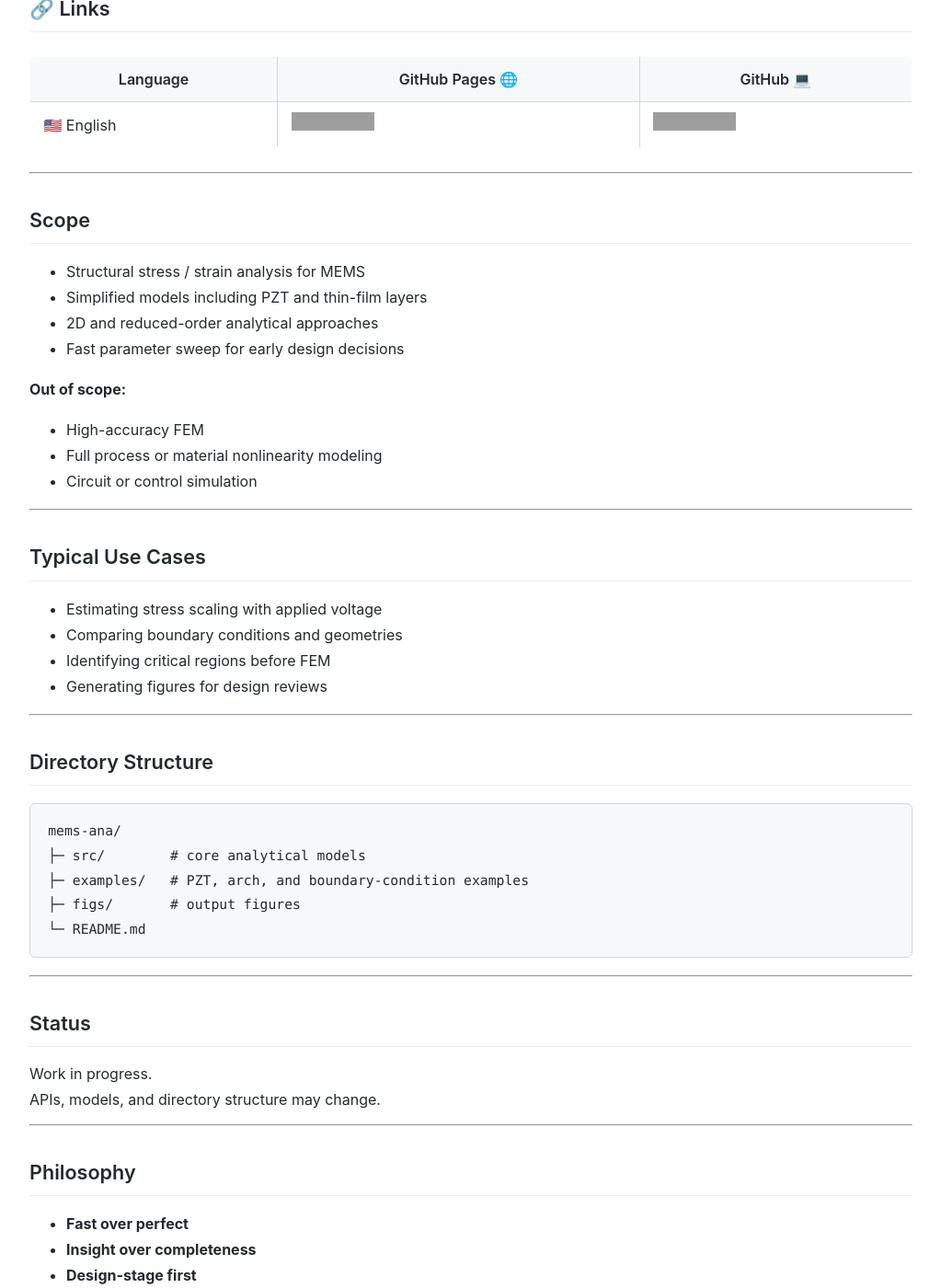
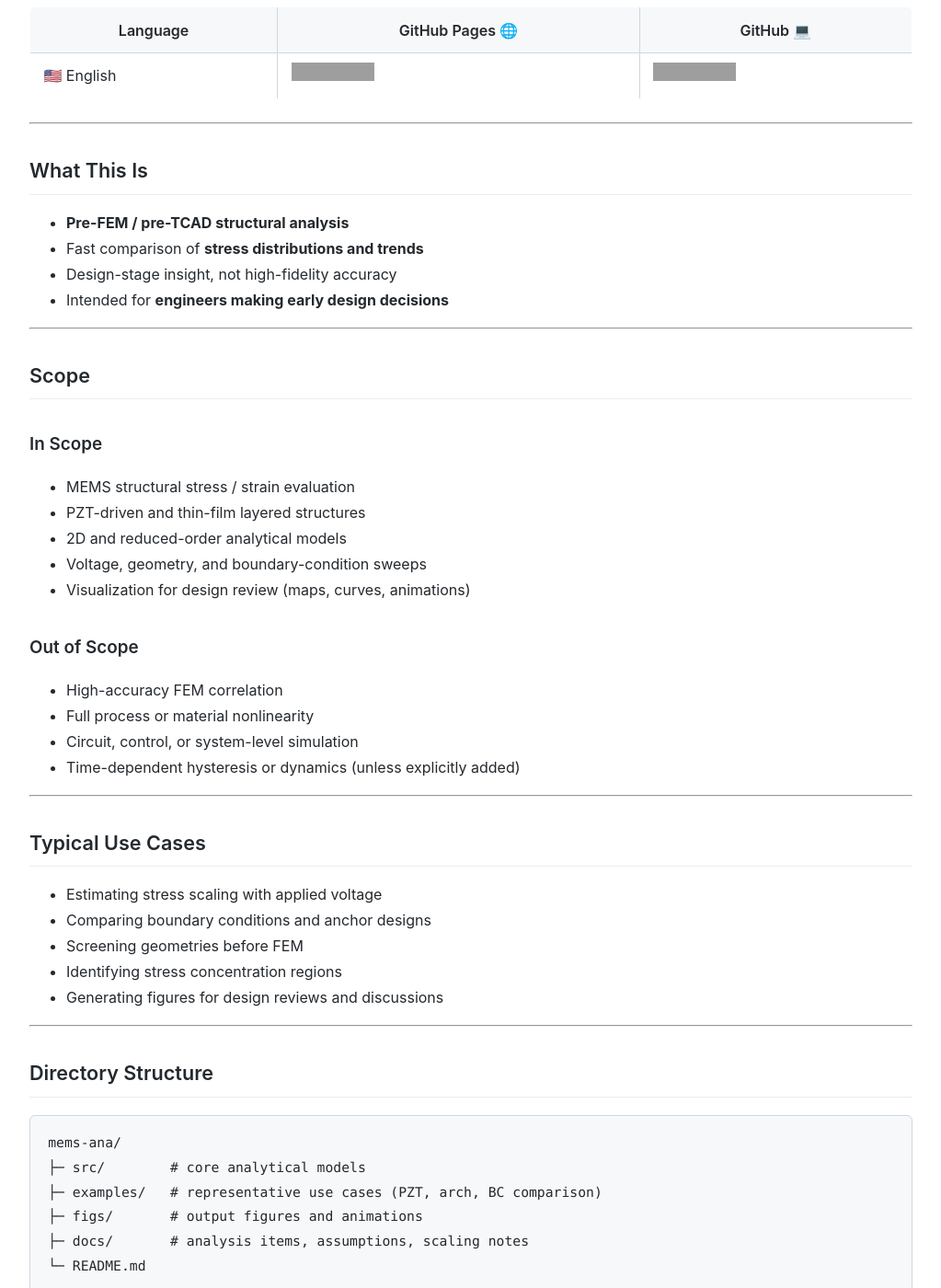
Before and after one commit to Samizo-AITL/mems-ana, a Jekyll site: the page built from index.md, in a window 1280 px wide and 1400 px high, scrolled down 554 px. Shown: the whole window at 92% size, without its empty margins (128-1151 px from the left). Built offline with Jekyll 4.4.1, drawn with Linux system fonts in a browser that asks for light colours; some of the changed text lies outside the part shown; grey boxes are pictures that could not be loaded.

Commit message:
Update index.md

````diff
--- a/index.md
+++ b/index.md
@@ -5,14 +5,11 @@
 
 # mems-ana
 
-**Lightweight MEMS structural analysis tools (pre-FEM).**
+**Pre-FEM MEMS structural analysis toolkit for fast design exploration.**
 
-This repository provides lightweight analytical tools for **design-stage MEMS structural analysis**.
-It focuses on fast evaluation of structural responses driven by:
-
-**boundary condition × geometry × drive**
-
-The primary use case is **pre-FEM / pre-TCAD design exploration**, not high-fidelity simulation.
+**mems-ana** enables rapid, lightweight evaluation of MEMS structural responses
+driven by **boundary condition × geometry × electrical drive**,
+*before* committing to full FEM or TCAD simulations.
 
 ---
 
@@ -24,27 +21,39 @@
 
 ---
 
+## What This Is
+
+- **Pre-FEM / pre-TCAD structural analysis**
+- Fast comparison of **stress distributions and trends**
+- Design-stage insight, not high-fidelity accuracy
+- Intended for **engineers making early design decisions**
+
+---
+
 ## Scope
 
-- Structural stress / strain analysis for MEMS
-- Simplified models including PZT and thin-film layers
-- 2D and reduced-order analytical approaches
-- Fast parameter sweep for early design decisions
+### In Scope
+- MEMS structural stress / strain evaluation
+- PZT-driven and thin-film layered structures
+- 2D and reduced-order analytical models
+- Voltage, geometry, and boundary-condition sweeps
+- Visualization for design review (maps, curves, animations)
 
-**Out of scope:**
-
-- High-accuracy FEM
-- Full process or material nonlinearity modeling
-- Circuit or control simulation
+### Out of Scope
+- High-accuracy FEM correlation
+- Full process or material nonlinearity
+- Circuit, control, or system-level simulation
+- Time-dependent hysteresis or dynamics (unless explicitly added)
 
 ---
 
 ## Typical Use Cases
 
 - Estimating stress scaling with applied voltage
-- Comparing boundary conditions and geometries
-- Identifying critical regions before FEM
-- Generating figures for design reviews
+- Comparing boundary conditions and anchor designs
+- Screening geometries before FEM
+- Identifying stress concentration regions
+- Generating figures for design reviews and discussions
 
 ---
 
@@ -53,24 +62,29 @@
 ```text
 mems-ana/
 ├─ src/        # core analytical models
-├─ examples/   # PZT, arch, and boundary-condition examples
-├─ figs/       # output figures
+├─ examples/   # representative use cases (PZT, arch, BC comparison)
+├─ figs/       # output figures and animations
+├─ docs/       # analysis items, assumptions, scaling notes
 └─ README.md
 ```
+
+---
+
+## Design Philosophy
+
+- **Fast over perfect**
+- **Relative comparison over absolute accuracy**
+- **Insight over completeness**
+- **FEM is a downstream tool, not the starting point**
 
 ---
 
 ## Status
 
 Work in progress.
-APIs, models, and directory structure may change.
+Models, APIs, and directory structure may evolve as the design space expands.
 
 ---
 
-## Philosophy
-
-- **Fast over perfect**
-- **Insight over completeness**
-- **Design-stage first**
-
----
+*mems-ana is built to answer one question efficiently:*
+**“Which designs are worth running FEM on next?”**
````
